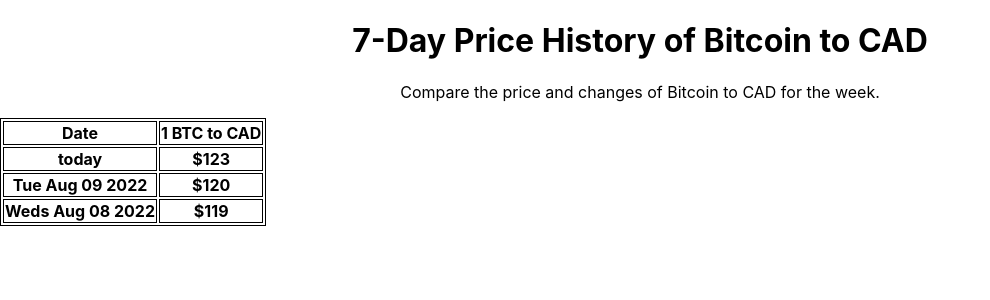
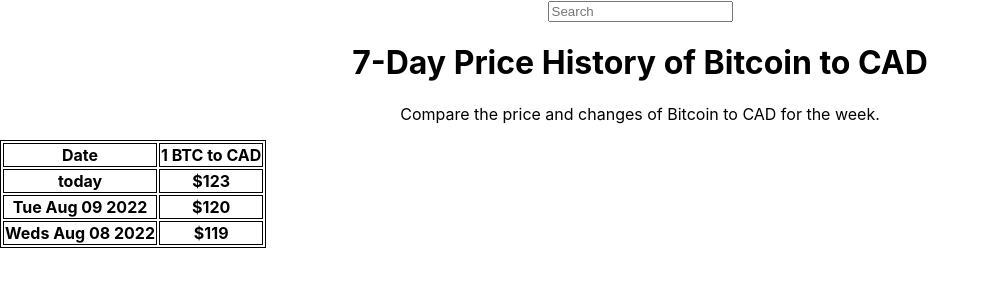
Before and after one commit to lorleod/crypto-dashboard, a React (Create React App) app: page / in a window 1280 px wide. Shown: the top 300 px of the page, without its empty margins (0-990 px from the left). Built offline with nearby package versions, Linux system fonts and the light colour scheme; no server answers.

Commit message:
added searchbar component, prevent default, run search when enter key pushed. Still need to pass search function as prop

```diff
--- a/src/App.js
+++ b/src/App.js
@@ -2,6 +2,7 @@
 import axios from 'axios';
 import './App.css';
 import PriceTable from "./PriceTable";
+import SearchBar from "./SearchBar";
 
 function App() {
   const [rows, setRows] = useState([]);
@@ -36,6 +37,7 @@
 
   return (
     <div className="App">
+      <SearchBar />
       <h1>
         7-Day Price History of Bitcoin to CAD
       </h1>
--- /dev/null
+++ b/src/SearchBar.js
@@ -0,0 +1,38 @@
+import { useState } from "react";
+
+export default function SearchBar(props) {
+  const onSearch = props.onSearch;
+  const [searchText, setSearchText] = useState("");
+
+  //Changes state to input field
+  const handleInput = (event) => {
+    const text = event.target.value;
+    setSearchText(text);
+  };
+
+  //Allows input to be submit by enter
+  const handleEnter = (event) => {
+    if (event.key === "Enter") {
+      onSearch(searchText);
+    }
+  };
+
+  //Prevents refresh on Submit
+  const handleSubmit = (event) => {
+    event.preventDefault();
+  };
+  return (
+    <form onSubmit={handleSubmit}>
+      <input
+        className="search-bar-input"
+        type="text"
+        name="coinName"
+        placeholder="Search"
+        onChange={handleInput}
+        onKeyPress={handleEnter}
+        value={searchText}
+      ></input>
+      <br />
+    </form>
+  );
+}
```
